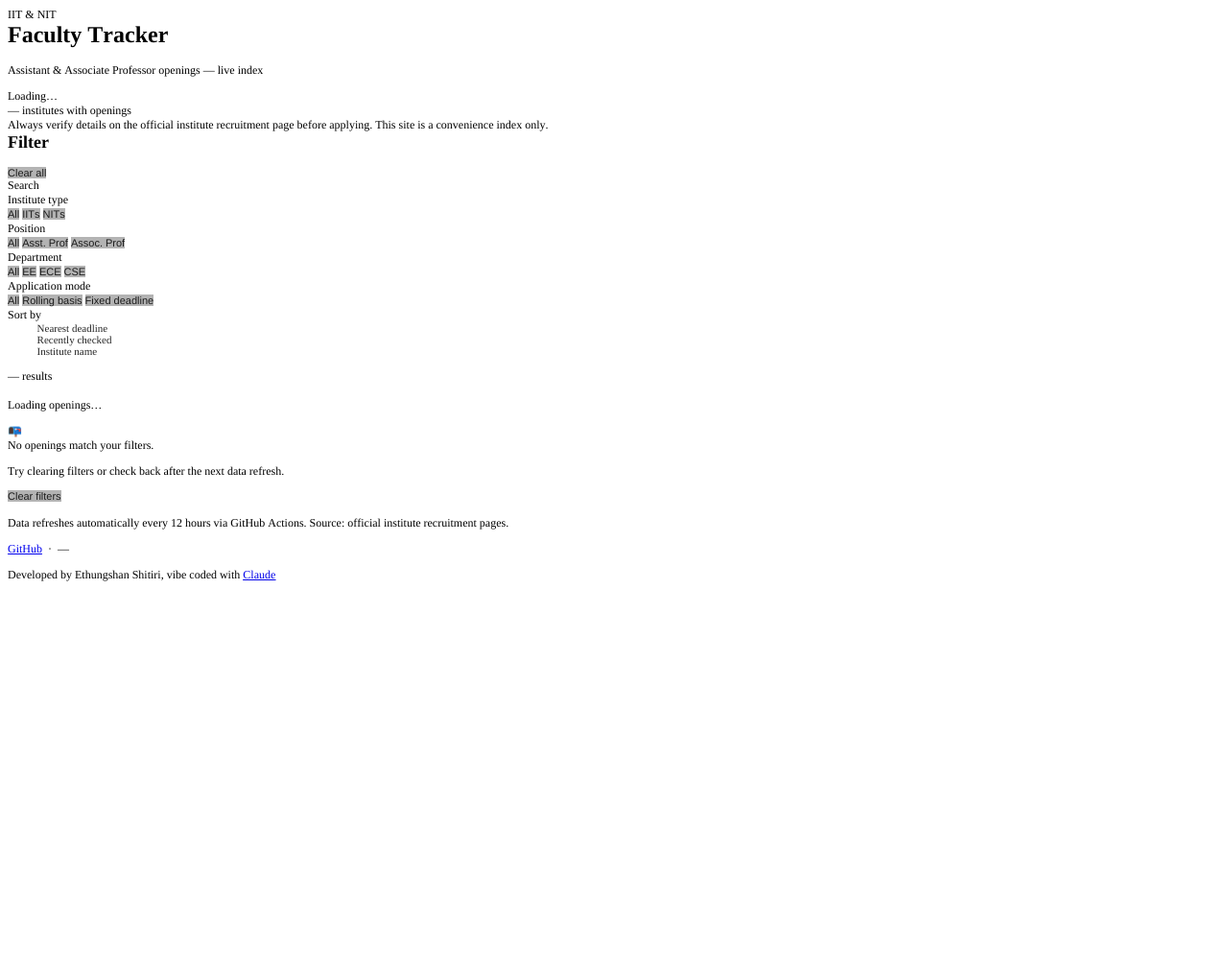
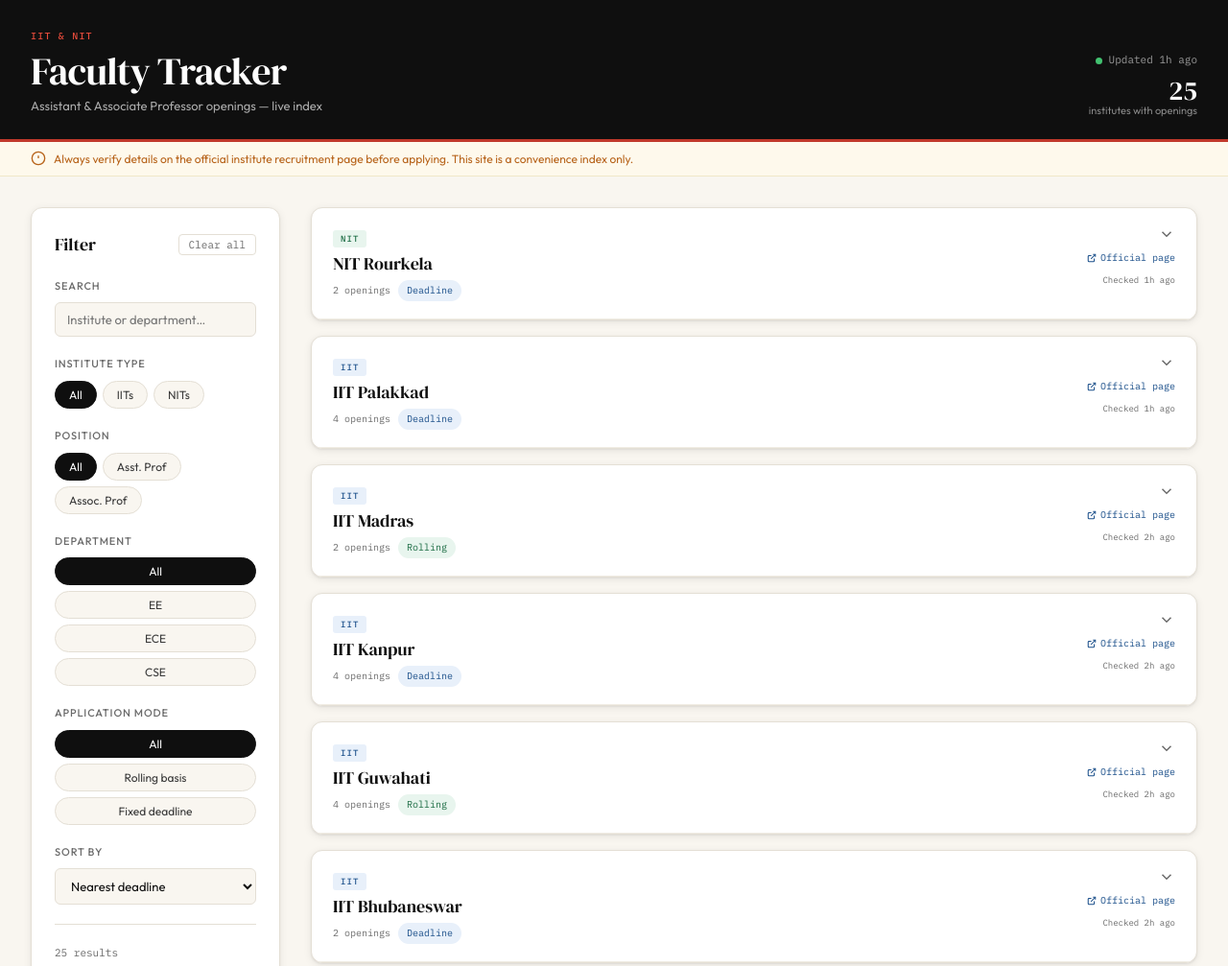
Before and after one commit to ethungshanshitiri/job-tracker_new, a website: page index.html in a window 1280 px wide. Shown: the top 1007 px of the page at 96% size. Before the commit the page ends 800 px from the top, so only its background shows below. Drawn offline with Linux system fonts and the light colour scheme.

Commit message:
feat: local timestamp, developer credit in footer

```diff
--- a/index.html
+++ b/index.html
@@ -1,61 +1,133 @@
-<!DOCTYPE html PUBLIC "-//W3C//DTD HTML 4.01//EN" "http://www.w3.org/TR/html4/strict.dtd">
-<html>
+<!DOCTYPE html>
+<html lang="en">
 <head>
-  <meta http-equiv="Content-Type" content="text/html; charset=utf-8">
-  <meta http-equiv="Content-Style-Type" content="text/css">
-  <title></title>
-  <meta name="Description" content="Tracks current Assistant Professor and Associate Professor openings across all IITs and NITs in India. Updated automatically every 12 hours.">
-  <meta name="Generator" content="Cocoa HTML Writer">
-  <meta name="CocoaVersion" content="2685.4">
-  <style type="text/css">
-    p.p1 {margin: 0.0px 0.0px 0.0px 0.0px; font: 12.0px Times; -webkit-text-stroke: #000000}
-    p.p3 {margin: 0.0px 0.0px 12.0px 0.0px; font: 12.0px Times; -webkit-text-stroke: #000000}
-    p.p5 {margin: 0.0px 0.0px 0.0px 0.0px; font: 11.0px 'Helvetica Neue'; color: #000000; color: rgba(0, 0, 0, 0.85); -webkit-text-stroke: rgba(0, 0, 0, 0.85)}
-    p.p6 {margin: 0.0px 0.0px 0.0px 0.0px; font: 11.0px Times; color: #000000; color: rgba(0, 0, 0, 0.85); -webkit-text-stroke: rgba(0, 0, 0, 0.85); background-color: #ffffff}
-    p.p7 {margin: 0.0px 0.0px 0.0px 0.0px; font: 11.0px 'Helvetica Neue'; color: #000000; color: rgba(0, 0, 0, 0.85); -webkit-text-stroke: rgba(0, 0, 0, 0.85); min-height: 13.0px}
-    p.p8 {margin: 0.0px 0.0px 0.0px 0.0px; font: 12.0px Times; -webkit-text-stroke: #000000; min-height: 14.0px}
-    p.p9 {margin: 0.0px 0.0px 0.0px 0.0px; font: 12.0px 'Apple Color Emoji'; -webkit-text-stroke: #000000}
-    span.s1 {font-kerning: none}
-    span.s2 {font-kerning: none; background-color: #b3b3b3}
-    span.s3 {font: 12.0px Times; font-kerning: none; color: #000000; -webkit-text-stroke: 0px #000000}
-    span.s4 {font: 11.0px 'Helvetica Neue'; font-kerning: none}
-    span.s5 {font-kerning: none; background-color: #ffffff}
-    span.s6 {text-decoration: underline ; font-kerning: none; color: #0000e9; -webkit-text-stroke: 0px #0000e9}
-  </style>
+  <meta charset="UTF-8" />
+  <meta name="viewport" content="width=device-width, initial-scale=1.0" />
+  <title>Faculty Openings — IITs & NITs</title>
+  <meta name="description" content="Tracks current Assistant Professor and Associate Professor openings across all IITs and NITs in India. Updated automatically every 12 hours." />
+  <link rel="preconnect" href="https://fonts.googleapis.com" />
+  <link rel="preconnect" href="https://fonts.gstatic.com" crossorigin />
+  <link href="https://fonts.googleapis.com/css2?family=DM+Serif+Display:ital@0;1&family=IBM+Plex+Mono:wght@400;500&family=Outfit:wght@300;400;500;600&display=swap" rel="stylesheet" />
+  <link rel="stylesheet" href="styles.css" />
 </head>
 <body>
-<p class="p1"><span class="s1">IIT &amp; NIT</span></p>
-<h1 style="margin: 0.0px 0.0px 16.1px 0.0px; font: 24.0px Times; -webkit-text-stroke: #000000"><span class="s1"><b>Faculty Tracker</b></span></h1>
-<p class="p3"><span class="s1">Assistant &amp; Associate Professor openings — live index</span></p>
-<p class="p1"><span class="s1">Loading…</span></p>
-<p class="p1"><span class="s1">— institutes with openings</span></p>
-<p class="p1"><span class="s1">Always verify details on the official institute recruitment page before applying. This site is a convenience index only.</span></p>
-<h2 style="margin: 0.0px 0.0px 14.9px 0.0px; font: 18.0px Times; -webkit-text-stroke: #000000"><span class="s1"><b>Filter</b></span></h2>
-<p class="p5"><span class="s2">Clear all</span></p>
-<p class="p1"><span class="s1">Search</span></p>
-<p class="p1"><span class="s1">Institute type</span></p>
-<p class="p5"><span class="s2">All</span><span class="s3"> </span><span class="s2">IITs</span><span class="s3"> </span><span class="s2">NITs</span></p>
-<p class="p1"><span class="s1">Position</span></p>
-<p class="p5"><span class="s2">All</span><span class="s3"> </span><span class="s2">Asst. Prof</span><span class="s3"> </span><span class="s2">Assoc. Prof</span></p>
-<p class="p1"><span class="s1">Department</span></p>
-<p class="p5"><span class="s2">All</span><span class="s3"> </span><span class="s2">EE</span><span class="s3"> </span><span class="s2">ECE</span><span class="s3"> </span><span class="s2">CSE</span></p>
-<p class="p1"><span class="s1">Application mode</span></p>
-<p class="p5"><span class="s2">All</span><span class="s3"> </span><span class="s2">Rolling basis</span><span class="s3"> </span><span class="s2">Fixed deadline</span></p>
-<p class="p1"><span class="s1">Sort by</span></p>
-<p class="p6"><span class="s4"><span class="Apple-converted-space">          </span></span><span class="s1">Nearest deadline</span></p>
-<p class="p6"><span class="s4"><span class="Apple-converted-space">          </span></span><span class="s1">Recently checked</span></p>
-<p class="p6"><span class="s4"><span class="Apple-converted-space">          </span></span><span class="s1">Institute name</span></p>
-<p class="p7"><span class="s5"><span class="Apple-converted-space">        </span></span></p>
-<p class="p1"><span class="s1">— results</span></p>
-<p class="p8"><span class="s1"></span><br></p>
-<p class="p3"><span class="s1">Loading openings…</span></p>
-<p class="p9"><span class="s1">📭</span></p>
-<p class="p3"><span class="s1">No openings match your filters.</span></p>
-<p class="p3"><span class="s1">Try clearing filters or check back after the next data refresh.</span></p>
-<p class="p5"><span class="s2">Clear filters</span></p>
-<p class="p8"><span class="s1"></span><br></p>
-<p class="p3"><span class="s1">Data refreshes automatically every 12 hours via GitHub Actions. Source: official institute recruitment pages.</span></p>
-<p class="p3"><span class="s6"><a href="https://github.com/ethungshanshitiri/job-tracker_new">GitHub</a></span><span class="s1">  ·  —</span></p>
-<p class="p3"><span class="s1">Developed by Ethungshan Shitiri, vibe coded with <a href="https://claude.ai/"><span class="s6">Claude</span></a></span></p>
+  <header class="site-header">
+    <div class="header-inner">
+      <div class="header-brand">
+        <span class="brand-tag">IIT &amp; NIT</span>
+        <h1 class="brand-title">Faculty Tracker</h1>
+        <p class="brand-sub">Assistant &amp; Associate Professor openings — live index</p>
+      </div>
+      <div class="header-meta">
+        <div class="meta-pill" id="last-updated-pill">
+          <span class="meta-dot"></span>
+          <span id="last-updated-text">Loading…</span>
+        </div>
+        <div class="meta-count">
+          <span id="active-count">—</span>
+          <span class="meta-label">institutes with openings</span>
+        </div>
+      </div>
+    </div>
+  </header>
+
+  <div class="disclaimer-bar">
+    <svg width="16" height="16" viewBox="0 0 24 24" fill="none" stroke="currentColor" stroke-width="2"><circle cx="12" cy="12" r="10"/><line x1="12" y1="8" x2="12" y2="12"/><line x1="12" y1="16" x2="12.01" y2="16"/></svg>
+    Always verify details on the official institute recruitment page before applying. This site is a convenience index only.
+  </div>
+
+  <main class="main-layout">
+    <!-- ── Filters sidebar ── -->
+    <aside class="filters-panel" id="filters-panel">
+      <div class="filters-header">
+        <h2 class="filters-title">Filter</h2>
+        <button class="btn-reset" id="btn-reset">Clear all</button>
+      </div>
+
+      <div class="filter-group">
+        <label class="filter-label">Search</label>
+        <input class="filter-input" id="search" type="search" placeholder="Institute or department…" aria-label="Search institutes and departments" />
+      </div>
+
+      <div class="filter-group">
+        <label class="filter-label">Institute type</label>
+        <div class="toggle-group" role="group" aria-label="Institute type">
+          <button class="toggle-btn active" data-filter="type" data-value="all">All</button>
+          <button class="toggle-btn" data-filter="type" data-value="IIT">IITs</button>
+          <button class="toggle-btn" data-filter="type" data-value="NIT">NITs</button>
+        </div>
+      </div>
+
+      <div class="filter-group">
+        <label class="filter-label">Position</label>
+        <div class="toggle-group" role="group" aria-label="Position rank">
+          <button class="toggle-btn active" data-filter="rank" data-value="all">All</button>
+          <button class="toggle-btn" data-filter="rank" data-value="Assistant Professor">Asst. Prof</button>
+          <button class="toggle-btn" data-filter="rank" data-value="Associate Professor">Assoc. Prof</button>
+        </div>
+      </div>
+
+      <div class="filter-group">
+        <label class="filter-label">Department</label>
+        <div class="toggle-group toggle-group--col" role="group" aria-label="Department">
+          <button class="toggle-btn active" data-filter="dept" data-value="all">All</button>
+          <button class="toggle-btn" data-filter="dept" data-value="electrical_engineering">EE</button>
+          <button class="toggle-btn" data-filter="dept" data-value="electronics_communication">ECE</button>
+          <button class="toggle-btn" data-filter="dept" data-value="computer_science">CSE</button>
+        </div>
+      </div>
+
+      <div class="filter-group">
+        <label class="filter-label">Application mode</label>
+        <div class="toggle-group toggle-group--col" role="group" aria-label="Application mode">
+          <button class="toggle-btn active" data-filter="mode" data-value="all">All</button>
+          <button class="toggle-btn" data-filter="mode" data-value="rolling">Rolling basis</button>
+          <button class="toggle-btn" data-filter="mode" data-value="deadline">Fixed deadline</button>
+        </div>
+      </div>
+
+      <div class="filter-group">
+        <label class="filter-label">Sort by</label>
+        <select class="filter-select" id="sort-select" aria-label="Sort results">
+          <option value="deadline">Nearest deadline</option>
+          <option value="checked">Recently checked</option>
+          <option value="name">Institute name</option>
+        </select>
+      </div>
+
+      <div class="filter-group filter-group--stat">
+        <span class="stat-showing" id="stat-showing">— results</span>
+      </div>
+    </aside>
+
+    <!-- ── Results ── -->
+    <section class="results-section" aria-live="polite" aria-label="Job listings">
+      <div id="results-container">
+        <div class="loading-state" id="loading-state">
+          <div class="spinner"></div>
+          <p>Loading openings…</p>
+        </div>
+        <div class="empty-state hidden" id="empty-state">
+          <div class="empty-icon">📭</div>
+          <p class="empty-heading">No openings match your filters.</p>
+          <p class="empty-sub">Try clearing filters or check back after the next data refresh.</p>
+          <button class="btn-ghost" id="btn-clear-empty">Clear filters</button>
+        </div>
+        <div id="cards-container"></div>
+      </div>
+    </section>
+  </main>
+
+  <footer class="site-footer">
+    <p>Data refreshes automatically every 12 hours via GitHub Actions. Source: official institute recruitment pages.</p>
+    <p>
+      <a href="https://github.com/ethungshanshitiri/job-tracker_new" target="_blank" rel="noopener">GitHub</a>
+      &nbsp;·&nbsp;
+      <span id="footer-generated">—</span>
+    </p>
+    <p class="footer-credit">Developed by Ethungshan Shitiri, assisted by <a href="https://claude.ai" target="_blank" rel="noopener">Claude</a></p>
+  </footer>
+
+  <script src="app.js"></script>
 </body>
 </html>
```
